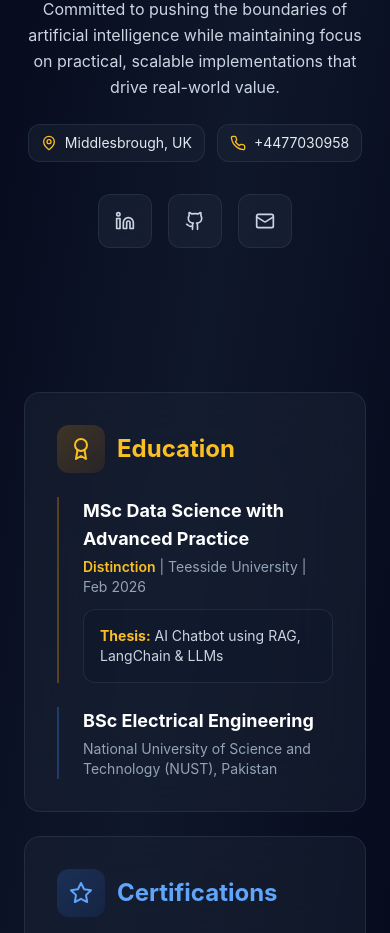
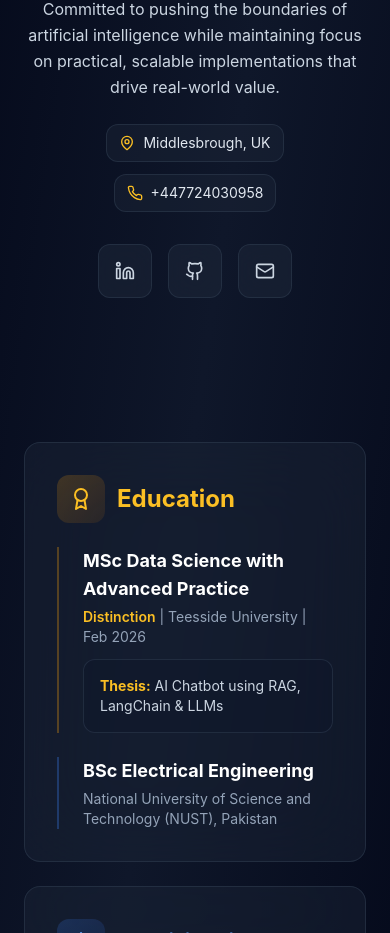
Before and after one commit to UsamaMasood12/Portfolio, a React (Create React App) app: page / in a window 390 px wide. Shown: the part 894-1827 px from the top of the page. Built offline with nearby package versions, Linux system fonts and the light colour scheme.

Commit message:
Update phone number in App component

```diff
--- a/src/App.jsx
+++ b/src/App.jsx
@@ -277,7 +277,7 @@ export default function Portfolio() {
                 </div>
                 <div className="flex items-center gap-2 px-3 py-2 bg-slate-800/40 rounded-xl border border-slate-700/50">
                   <Phone size={16} className="text-amber-400" />
-                  <span className="text-slate-200">+4477030958</span>
+                  <span className="text-slate-200">+447724030958</span>
                 </div>
               </div>
             </div>
```
